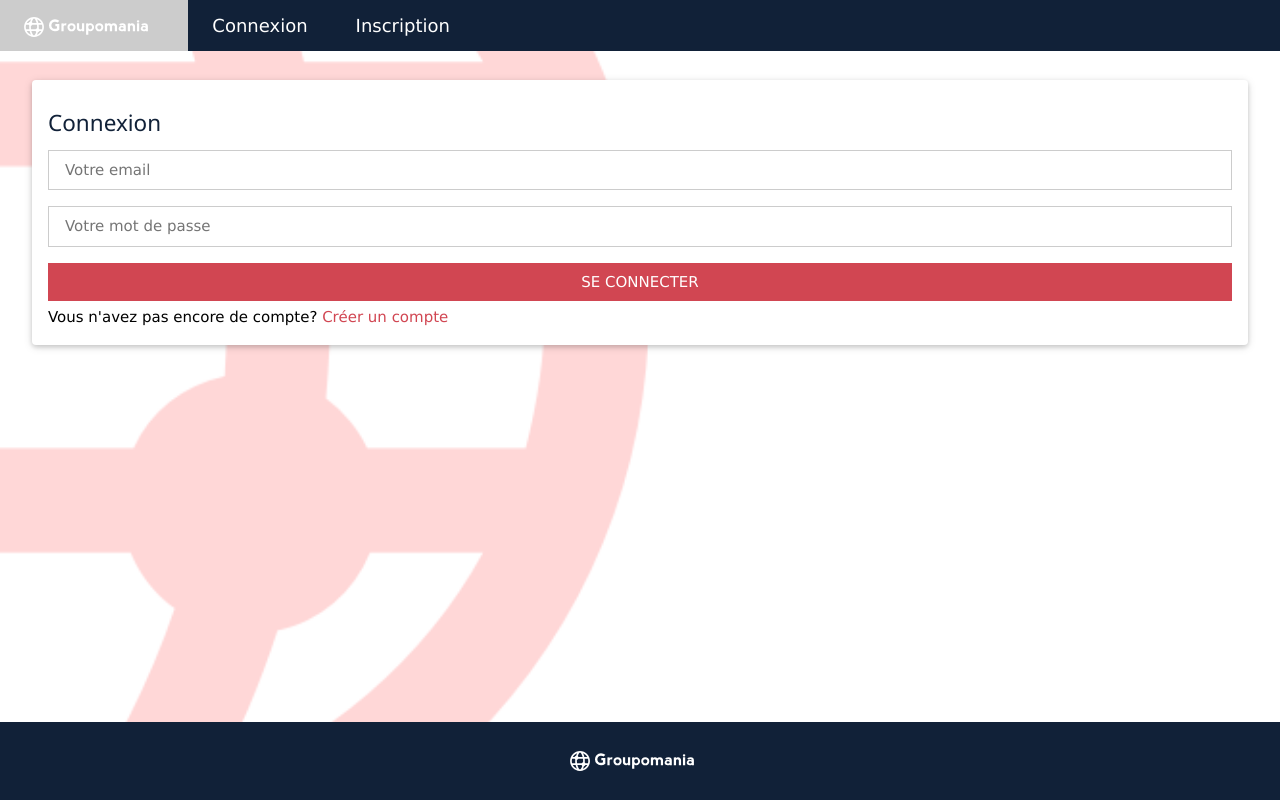
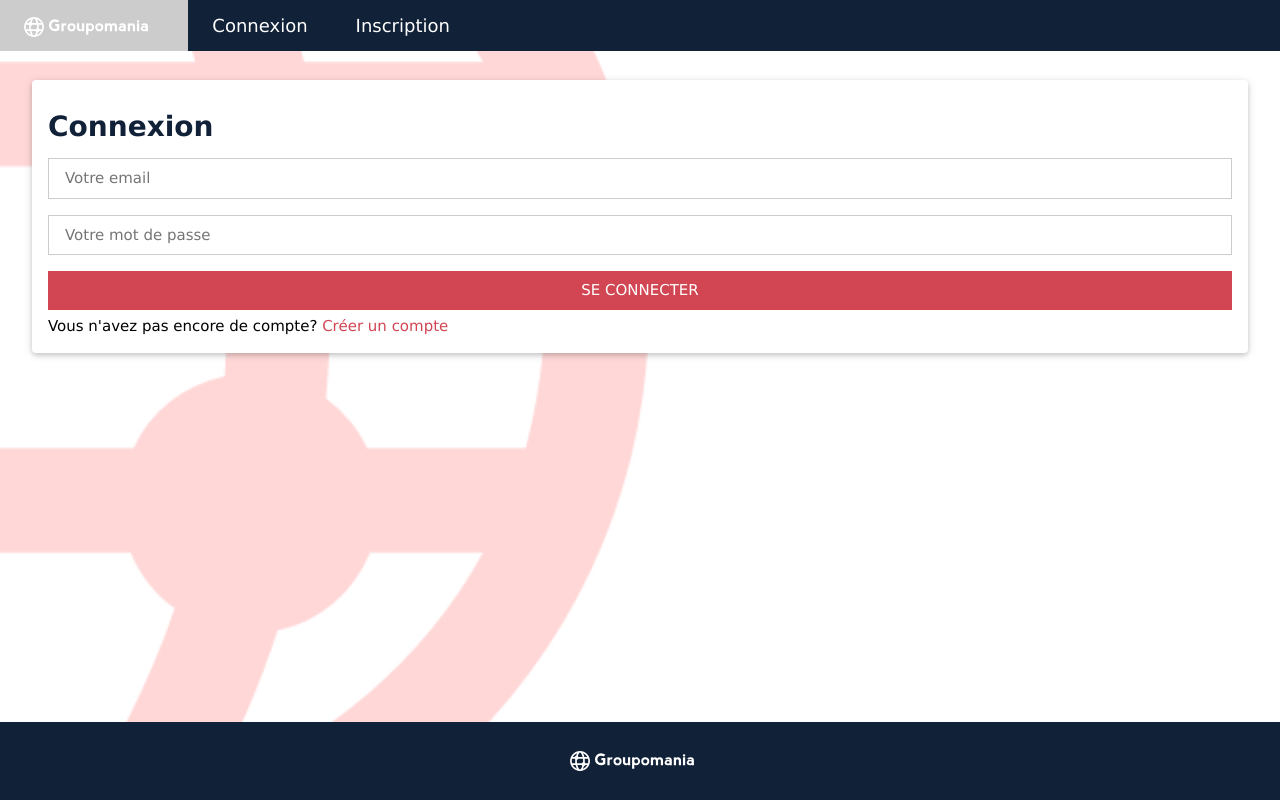
Before and after one commit to steffao/Groupomania, a Vue app in the folder frontend/groupomania-app/: page /login in a window 1280 px wide. Built offline with nearby package versions, Linux system fonts and the light colour scheme; a web font is replaced by a local one.

Commit message:
set font family

```diff
--- a/frontend/groupomania-app/src/App.vue
+++ b/frontend/groupomania-app/src/App.vue
@@ -18,9 +18,7 @@
 
 <style lang="css">
   @import '../src/assets/style/style.css';
-  @import url('https://fonts.googleapis.com/css?family=Open+Sans');
   @import url("https://cdnjs.cloudflare.com/ajax/libs/font-awesome/4.7.0/css/font-awesome.min.css");
-  @import url("https://kit.fontawesome.com/ac6d6fa5a1.js");
 
   body {
     background-image: url("./assets/images/groupomania_logo/icon.png");
--- a/frontend/groupomania-app/src/assets/style/style.css
+++ b/frontend/groupomania-app/src/assets/style/style.css
@@ -1,3 +1,11 @@
+@font-face {
+    font-family: 'Montserrat';
+    font-style: normal;
+    font-weight: 400;
+    src: url(https://fonts.gstatic.com/s/montserrat/v24/JTUHjIg1_i6t8kCHKm4532VJOt5-QNFgpCtr6Hw5aXx-p7K4KLg.woff) format('woff');
+    unicode-range: U+0000-00FF, U+0131, U+0152-0153, U+02BB-02BC, U+02C6, U+02DA, U+02DC, U+2000-206F, U+2074, U+20AC, U+2122, U+2191, U+2193, U+2212, U+2215, U+FEFF, U+FFFD;
+}
+
 /* W3.CSS 4.15 December 2020 by Jan Egil and Borge Refsnes */
 html {
     box-sizing: border-box
@@ -218,7 +226,7 @@
 /* End extract */
 html,
 body {
-    font-family: Verdana, sans-serif;
+    font-family: 'Montserrat', Verdana, sans-serif;
     font-size: 15px;
     line-height: 1.5
 }
@@ -228,16 +236,16 @@
 }
 
 h1 {
-    font: size 30px;
+    font-size : 28px;
     color: rgb(17, 33, 56);
 }
 
 h2 {
-    font-size: 20px
+    font-size: 22px
 }
 
 h3 {
-    font: size 16px;
+    font-size : 16px;
 }
 
 h4 {
@@ -274,8 +282,8 @@
 h4,
 h5,
 h6 {
-    font-family: "Segoe UI", Arial, sans-serif;
-    font-weight: 400;
+    font-family: "Montserrat", Verdana, sans-serif;
+    font-weight: bold;
     margin: 10px 0
 }
 
--- a/frontend/groupomania-app/src/components/PostsList.vue
+++ b/frontend/groupomania-app/src/components/PostsList.vue
@@ -5,7 +5,7 @@
     <PostCreator @postCreated="getAllPosts" />
     <article v-for="(post,index) in posts" :key="index" class="gm-container gm-card gm-white gm-round gm-margin"><br>
         <span class="gm-right gm-opacity">1 min</span>
-        <div>{{post.User.first_name}} {{post.User.last_name}}</div>
+        <div class="gm-theme" >{{post.User.first_name}} {{post.User.last_name}}</div>
         <h2>{{post.title}}</h2>
 
         <hr class="gm-clear">
```
